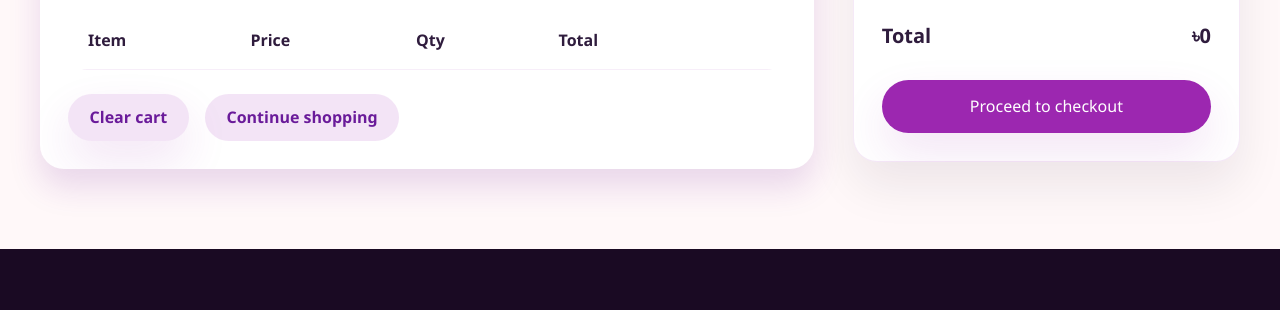
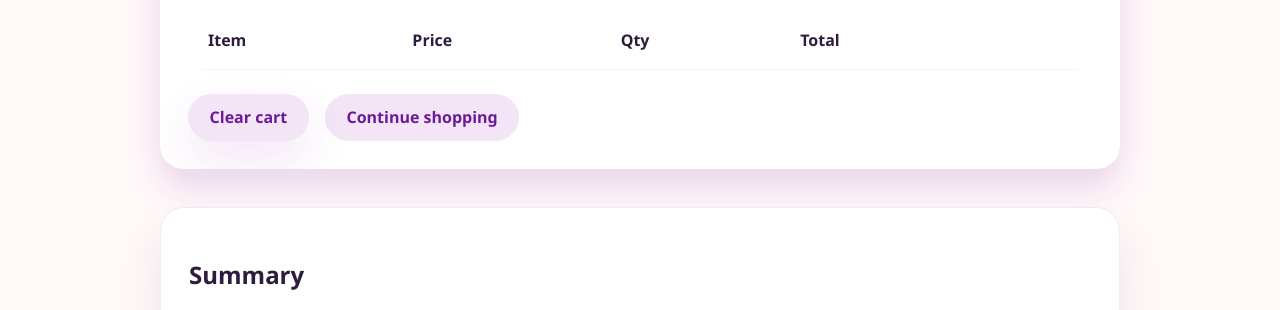
Before and after one commit to 0xshahriar/tinklingtales-new, a plain HTML site: page cart.html in a window 1280 px wide. Shown: the part 368-678 px from the top of the page. Drawn offline with Linux system fonts and the light colour scheme.

Commit message:
Reflow cart summary below item list

```diff
--- a/assets/css/main.css
+++ b/assets/css/main.css
@@ -740,7 +740,11 @@ button:focus {
 }
 
 .cart-layout {
+  display: grid;
+  grid-template-columns: minmax(0, 1fr);
   gap: clamp(1.5rem, 3vw, 2.5rem);
+  max-width: min(960px, 100%);
+  margin-inline: auto;
 }
 
 .cart-layout > * {
@@ -750,9 +754,9 @@ button:focus {
 .cart-summary {
   border: 1px solid rgba(156, 39, 176, 0.1);
   box-shadow: 0 24px 48px rgba(26, 10, 35, 0.08);
-  position: sticky;
-  top: 6.5rem;
-  align-self: start;
+  position: relative;
+  top: auto;
+  align-self: stretch;
 }
 
 .checkout-layout {
--- a/cart.html
+++ b/cart.html
@@ -11,7 +11,7 @@
     <div class="main-wrapper">
       <div data-component="header"></div>
       <main class="section">
-        <div class="container grid grid--columns-2-1 cart-layout">
+        <div class="container cart-layout">
           <section class="card" data-cart-table>
             <h1 class="section__title text-left">Your cart</h1>
             <p data-empty-cart hidden>Your cart is empty. Explore our <a href="shop.html">shop</a> to add bangles.</p>
```
